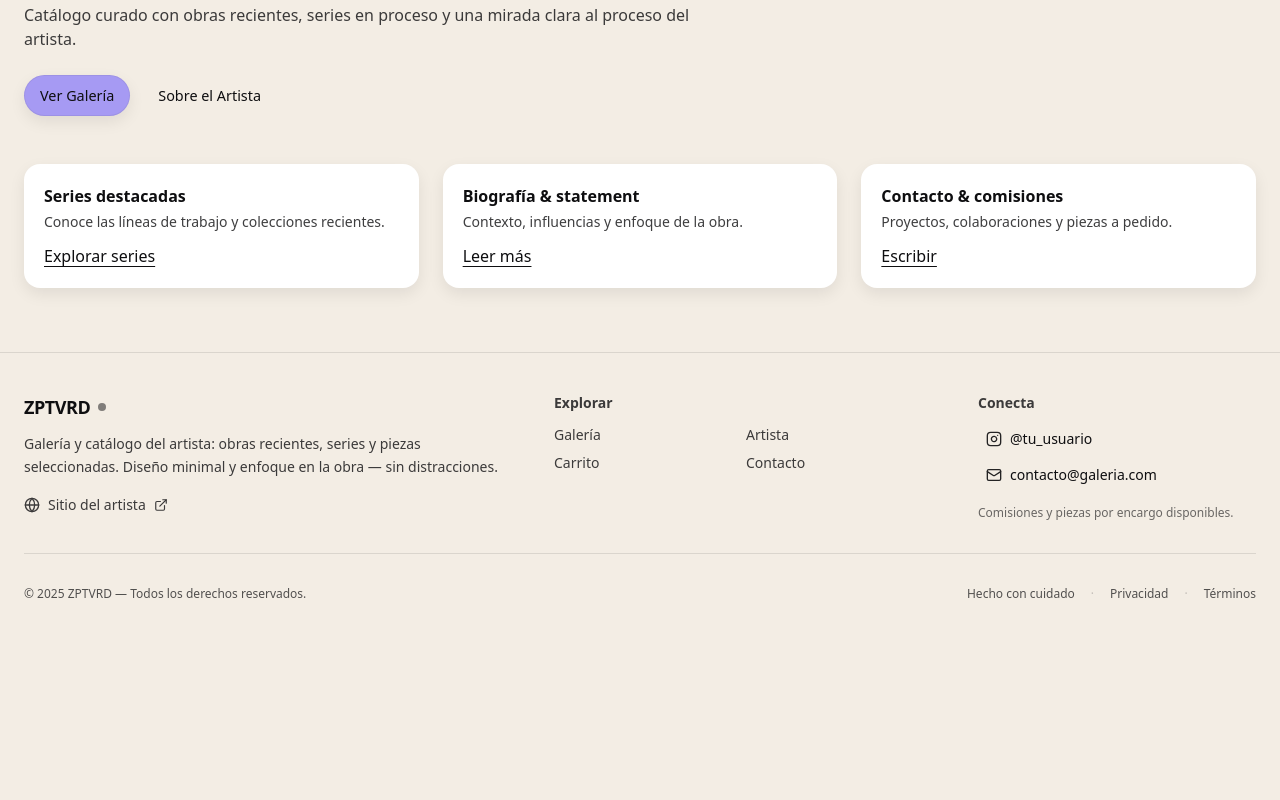
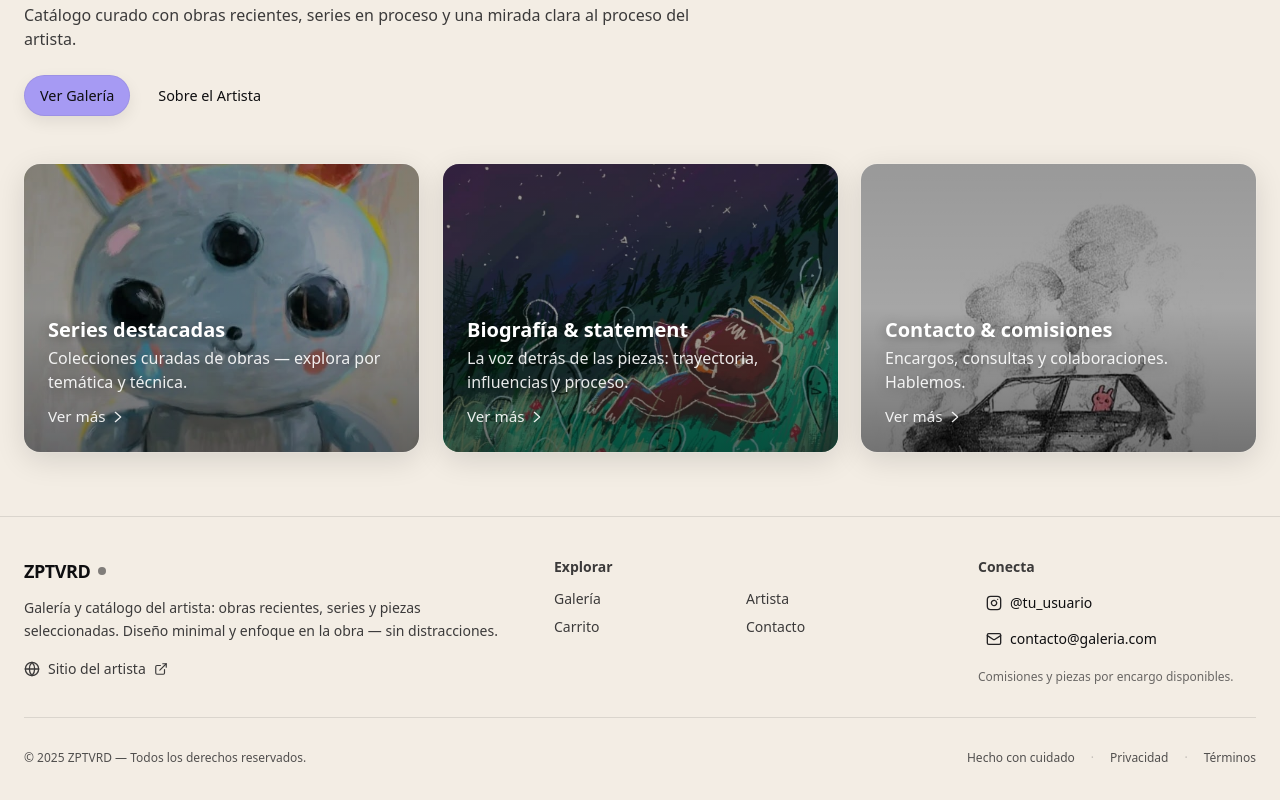
Before and after one commit to pascal1010100/catalogo-arte, a Next.js app: page / in a window 1280 px wide. Shown: the part 646-1446 px from the top of the page. Before the commit the page ends 1288 px from the top, so only its background shows below. Built offline with nearby package versions, Linux system fonts and the light colour scheme.

Commit message:
feat(home): agrega hero-cards con imagen y corrige rutas desde /public

```diff
--- a/app/page.tsx
+++ b/app/page.tsx
@@ -1,6 +1,9 @@
 // app/page.tsx
 import Link from "next/link";
 import Hero from "@/components/Hero";
+import CardSerie from "@/components/cards/CardSerie";
+import CardBio from "@/components/cards/CardBio";
+import CardContacto from "@/components/cards/CardContacto";
 
 export default function HomePage() {
   return (
@@ -28,39 +31,13 @@ export default function HomePage() {
         </div>
       </section>
 
-      {/* Accesos rápidos / bloques sin imagen (evitamos 404) */}
+      {/* Accesos rápidos con imagen de fondo */}
       <section className="container-padded pb-16">
-        <ul className="grid gap-6 sm:grid-cols-2 lg:grid-cols-3">
-          <li className="card p-5">
-            <h3 className="font-semibold">Series destacadas</h3>
-            <p className="mt-1 text-sm opacity-80">
-              Conoce las líneas de trabajo y colecciones recientes.
-            </p>
-            <Link href="/galeria" className="mt-3 inline-block underline underline-offset-4">
-              Explorar series
-            </Link>
-          </li>
-
-          <li className="card p-5">
-            <h3 className="font-semibold">Biografía & statement</h3>
-            <p className="mt-1 text-sm opacity-80">
-              Contexto, influencias y enfoque de la obra.
-            </p>
-            <Link href="/artista" className="mt-3 inline-block underline underline-offset-4">
-              Leer más
-            </Link>
-          </li>
-
-          <li className="card p-5">
-            <h3 className="font-semibold">Contacto & comisiones</h3>
-            <p className="mt-1 text-sm opacity-80">
-              Proyectos, colaboraciones y piezas a pedido.
-            </p>
-            <Link href="mailto:contacto@artista.com" className="mt-3 inline-block underline underline-offset-4">
-              Escribir
-            </Link>
-          </li>
-        </ul>
+        <div className="grid gap-6 sm:grid-cols-2 lg:grid-cols-3">
+          <CardSerie />
+          <CardBio />
+          <CardContacto />
+        </div>
       </section>
     </main>
   );
--- a/components/Hero.tsx
+++ b/components/Hero.tsx
@@ -63,8 +63,11 @@ export default function Hero({
   fill
   priority
   sizes="100vw"
-        className="object-cover object-center"
+  quality={85}
+  className="pointer-events-none select-none object-cover"
+  style={{ objectPosition: "50% 35%" }} // ↑ mueve el foco (50% X, 35% Y)
 />
+
 
       {/* Capa para legibilidad: unifica contraste en cualquier foto */}
       <div className="absolute inset-0 bg-gradient-to-b from-black/65 via-black/40 to-black/55 md:from-black/45 md:via-black/25 md:to-black/40" />
--- /dev/null
+++ b/components/cards/CardBio.tsx
@@ -0,0 +1,15 @@
+// components/cards/CardBio.tsx
+import HeroCard from "./HeroCard";
+
+export default function CardBio() {
+  return (
+    <HeroCard
+      title="Biografía & statement"
+      description="La voz detrás de las piezas: trayectoria, influencias y proceso."
+      href="/artista"
+      bgSrc="/artista/hero-bg.jpg"
+
+      alt="Retrato o textura representativa de la biografía del artista"
+    />
+  );
+}
--- /dev/null
+++ b/components/cards/CardContacto.tsx
@@ -0,0 +1,14 @@
+// components/cards/CardContacto.tsx
+import HeroCard from "./HeroCard";
+
+export default function CardContacto() {
+  return (
+    <HeroCard
+      title="Contacto & comisiones"
+      description="Encargos, consultas y colaboraciones. Hablemos."
+      href="/contacto"
+      bgSrc="/contacto/bg-herocontacto.jpg"  // ↙️ misma imagen/estilo que el Hero de contacto
+      alt="Textura o fondo que acompaña la sección de contacto"
+    />
+  );
+}
--- /dev/null
+++ b/components/cards/CardSerie.tsx
@@ -0,0 +1,14 @@
+// components/cards/CardSerie.tsx
+import HeroCard from "./HeroCard";
+
+export default function CardSerie() {
+  return (
+    <HeroCard
+      title="Series destacadas"
+      description="Colecciones curadas de obras — explora por temática y técnica."
+      href="/galeria"
+      bgSrc="/images/obra-1.jpg"   // ↙️ usa la misma imagen que el Hero de Galería
+      alt="Vista previa de la galería del artista"
+    />
+  );
+}
--- /dev/null
+++ b/components/cards/HeroCard.tsx
@@ -0,0 +1,86 @@
+// components/cards/HeroCard.tsx
+"use client";
+
+import Image from "next/image";
+import Link from "next/link";
+import { cn } from "@/lib/utils"; // si no tienes esta util, puedes quitar cn y concatenar strings
+
+type HeroCardProps = {
+  title: string;
+  description?: string;
+  href: string;
+  bgSrc: string;     // ej: "/hero/galeria.jpg"
+  alt?: string;
+  className?: string;
+  overlayClassName?: string;
+};
+
+export default function HeroCard({
+  title,
+  description,
+  href,
+  bgSrc,
+  alt = "",
+  className,
+  overlayClassName,
+}: HeroCardProps) {
+  return (
+    <Link href={href} aria-label={title} className="group block">
+      <div
+        className={cn(
+          "relative w-full overflow-hidden rounded-2xl",
+          // Alturas seguras sin depender de aspect-ratio plugin
+          "h-56 md:h-64 lg:h-72",
+          "ring-1 ring-white/10 shadow-[0_8px_30px_rgba(0,0,0,0.12)]",
+          "transition-transform duration-300 will-change-transform",
+          "hover:translate-y-[-2px]",
+          className
+        )}
+      >
+        {/* Fondo */}
+        <Image
+          src={bgSrc}
+          alt={alt}
+          fill
+          sizes="(min-width: 1024px) 33vw, (min-width: 768px) 50vw, 100vw"
+          priority={false}
+          className="object-cover object-center transition-transform duration-700 group-hover:scale-105"
+        />
+
+        {/* Overlay para legibilidad del texto */}
+        <div
+          className={cn(
+            "absolute inset-0 bg-gradient-to-b from-black/40 via-black/35 to-black/55",
+            "transition-colors duration-300 group-hover:from-black/35 group-hover:via-black/25 group-hover:to-black/45",
+            overlayClassName
+          )}
+        />
+
+        {/* Contenido */}
+        <div className="absolute inset-0 z-10 flex flex-col justify-end p-5 md:p-6">
+          <h3 className="text-white font-semibold text-lg md:text-xl leading-tight drop-shadow-[0_2px_6px_rgba(0,0,0,0.4)]">
+            {title}
+          </h3>
+          {description ? (
+            <p className="mt-1 text-white/90 text-sm md:text-base line-clamp-2 drop-shadow-[0_2px_6px_rgba(0,0,0,0.35)]">
+              {description}
+            </p>
+          ) : null}
+
+          {/* Pequeño affordance de interacción */}
+          <span className="mt-3 inline-flex items-center gap-1 text-white/90 text-sm md:text-[0.95rem]">
+            Ver más
+            <svg
+              className="size-4 translate-x-0 group-hover:translate-x-0.5 transition-transform"
+              viewBox="0 0 24 24"
+              fill="none"
+              aria-hidden="true"
+            >
+              <path d="M8 5l8 7-8 7" stroke="currentColor" strokeWidth="2" strokeLinecap="round" strokeLinejoin="round"/>
+            </svg>
+          </span>
+        </div>
+      </div>
+    </Link>
+  );
+}
```
Lines whose indentation alone changed are shown as unchanged.
